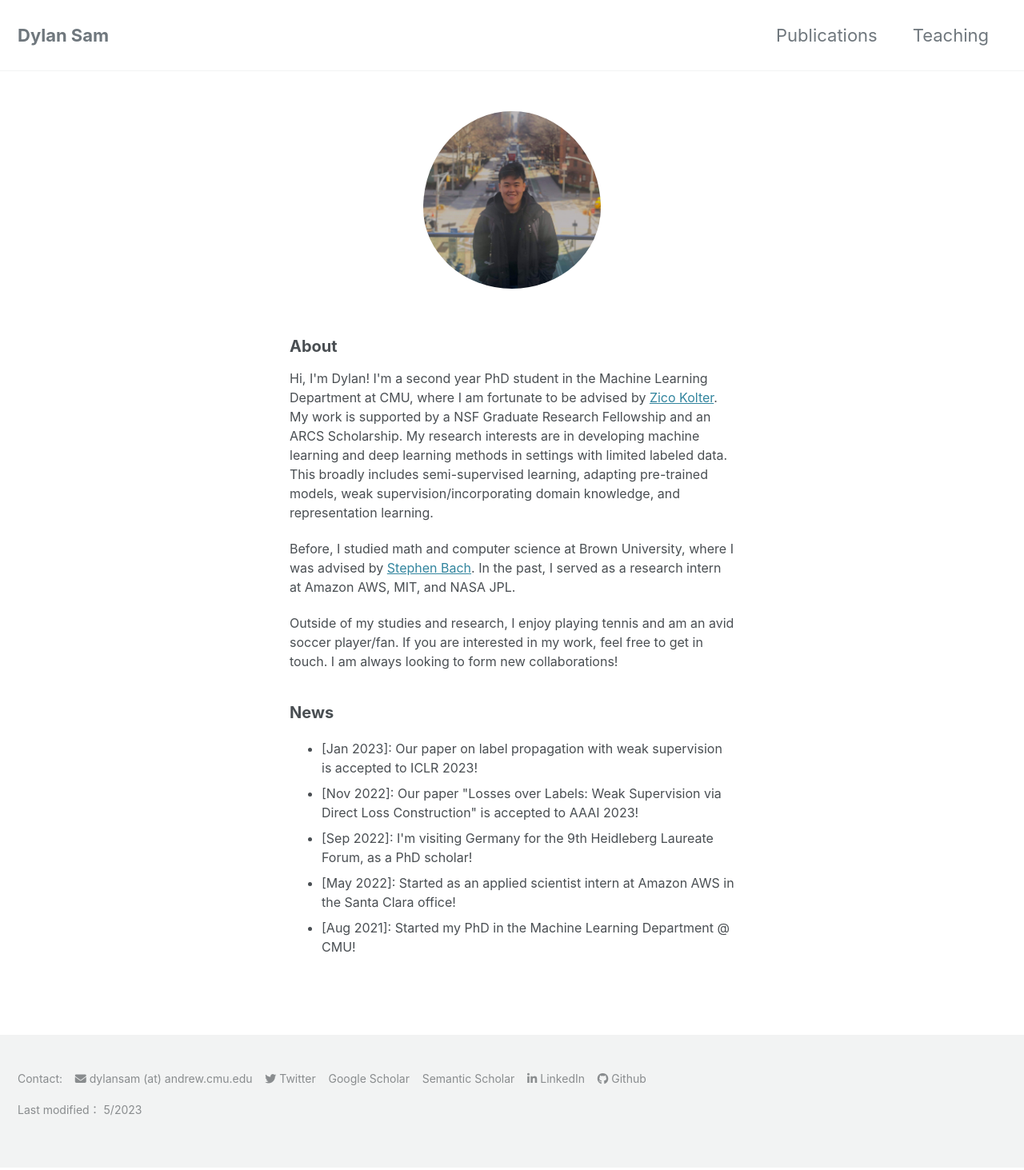
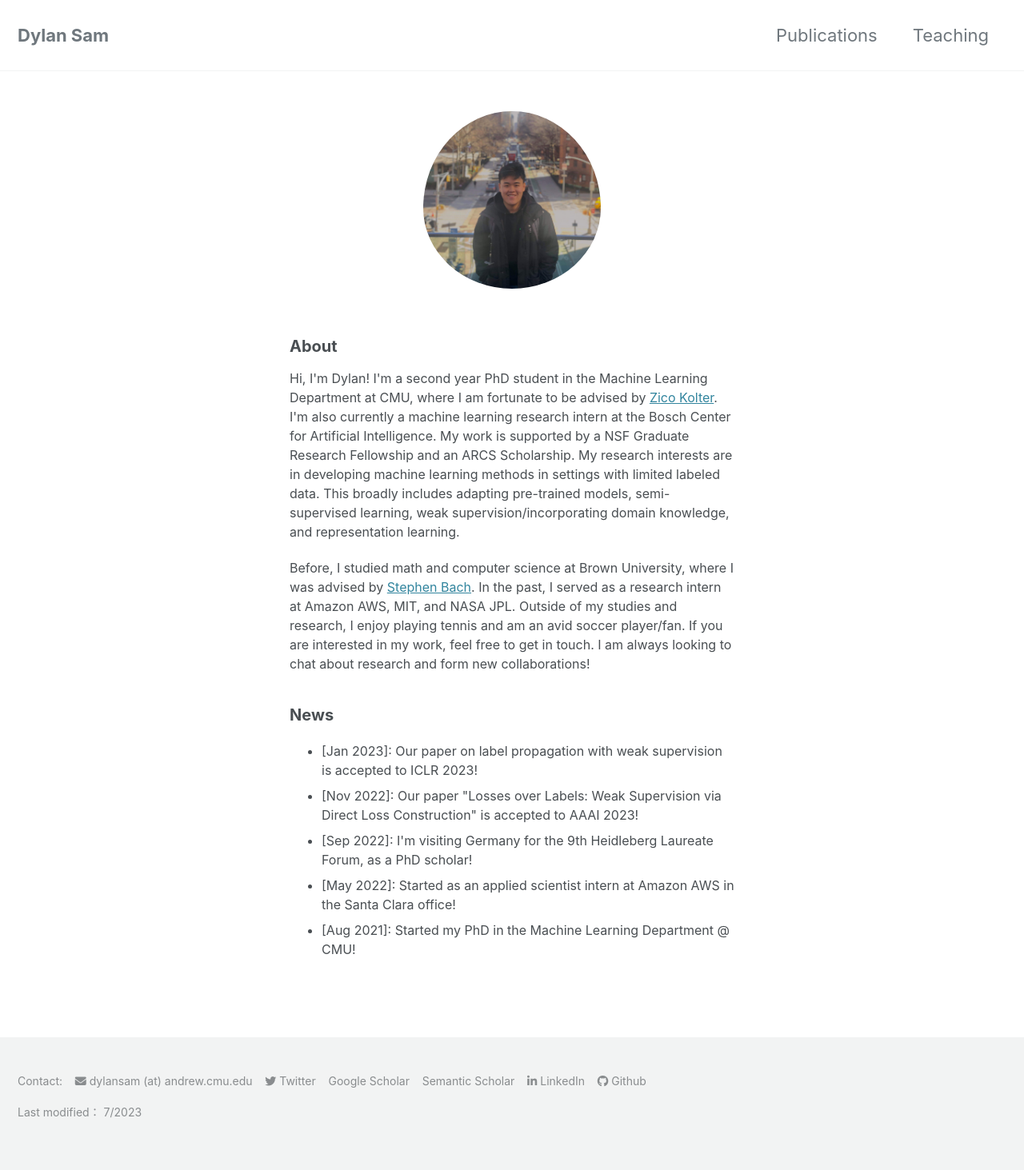
Before and after one commit to dsam99/dsam99.github.io, a Jekyll site: the page built from index.md, in a window 1280 px wide. Shown: the whole page at 80% size. Built offline with Jekyll 4.4.1, drawn with Linux system fonts in a browser that asks for light colours; cached includes are drawn as plain includes; nearby versions of some CDN libraries; a style sheet for code colours, icons or effects is not loaded.

Commit message:
july update

```diff
--- a/_includes/footer/custom.html
+++ b/_includes/footer/custom.html
@@ -25,7 +25,7 @@
 	    <i class="fab fa-github" aria-hidden="true"></i> <a href="https://github.com/dsam99">Github</a>
     </p>
 
-    <p> Last modified： 5/2023 </p>
+    <p> Last modified： 7/2023 </p>
 
 </div>
 <!-- end custom footer snippets -->
--- a/_layouts/home.html
+++ b/_layouts/home.html
@@ -11,15 +11,11 @@ layout: default
 	<h2>About</h2>
 
 	<p>
-		Hi, I'm Dylan! I'm a second year PhD student in the Machine Learning Department at CMU, where I am fortunate to be advised by <a href="https://zicokolter.com/">Zico Kolter</a>. My work is supported by a NSF Graduate Research Fellowship and an ARCS Scholarship. My research interests are in developing machine learning and deep learning methods in settings with limited labeled data. This broadly includes semi-supervised learning, adapting pre-trained models, weak supervision/incorporating domain knowledge, and representation learning.
+		Hi, I'm Dylan! I'm a second year PhD student in the Machine Learning Department at CMU, where I am fortunate to be advised by <a href="https://zicokolter.com/">Zico Kolter</a>. I'm also currently a machine learning research intern at the Bosch Center for Artificial Intelligence. My work is supported by a NSF Graduate Research Fellowship and an ARCS Scholarship. My research interests are in developing machine learning methods in settings with limited labeled data. This broadly includes adapting pre-trained models, semi-supervised learning, weak supervision/incorporating domain knowledge, and representation learning.
 	</p>
 
 	<p>
-		Before, I studied math and computer science at Brown University, where I was advised by <a href="http://cs.brown.edu/people/sbach/">Stephen Bach</a>. In the past, I served as a research intern at Amazon AWS, MIT, and NASA JPL.
-	</p>
-
-	<p>
-		Outside of my studies and research, I enjoy playing tennis and am an avid soccer player/fan. If you are interested in my work, feel free to get in touch. I am always looking to form new collaborations!
+		Before, I studied math and computer science at Brown University, where I was advised by <a href="http://cs.brown.edu/people/sbach/">Stephen Bach</a>. In the past, I served as a research intern at Amazon AWS, MIT, and NASA JPL. Outside of my studies and research, I enjoy playing tennis and am an avid soccer player/fan. If you are interested in my work, feel free to get in touch. I am always looking to chat about research and form new collaborations!
 	</p>
 
 	<h2>News</h2>
```
Also changed, not shown: _layouts/publications.html (+17 -2 lines).
